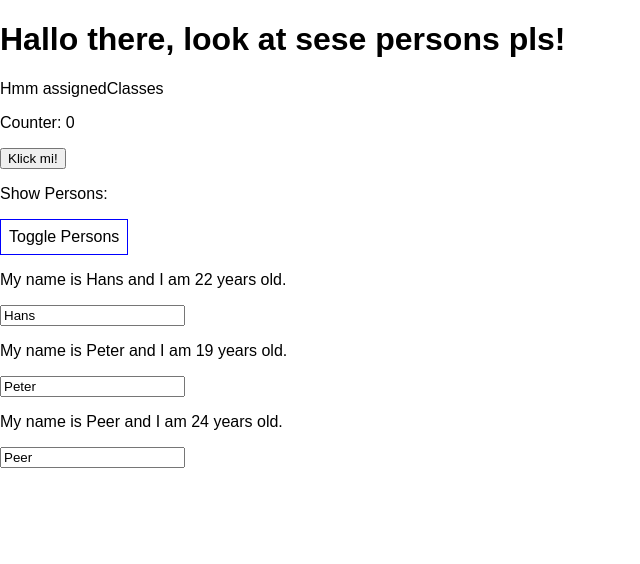
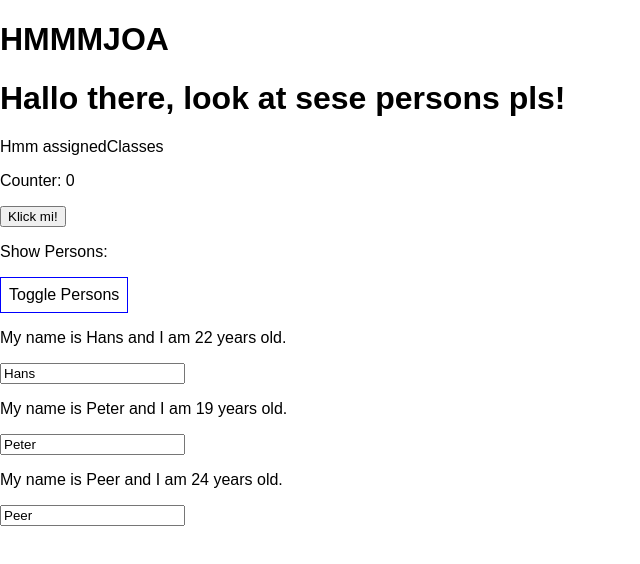
Before and after one commit to servustempore/learning-react, a React app in the folder pr2/: page / in a window 1280 px wide. Shown: the top 564 px of the page, without its empty margins (0-640 px from the left). Built offline with nearby package versions, Linux system fonts and the light colour scheme.

Commit message:
add this.props in stateful component

```diff
--- a/pr2/src/containers/App.js
+++ b/pr2/src/containers/App.js
@@ -76,6 +76,7 @@ class App extends Component {
 
     return (
       <div className={classes.App}>
+      <h1>{this.props.smth}</h1>
       <Cockpit
       persons={this.state.persons}
       showPersons={this.state.showPerson}
--- a/pr2/src/index.js
+++ b/pr2/src/index.js
@@ -4,5 +4,5 @@ import './index.css';
 import App from './containers/App';
 import registerServiceWorker from './registerServiceWorker';
 
-ReactDOM.render(<App />, document.getElementById('root'));
+ReactDOM.render(<App smth="HMMMJOA"/>, document.getElementById('root'));
 registerServiceWorker();
```
